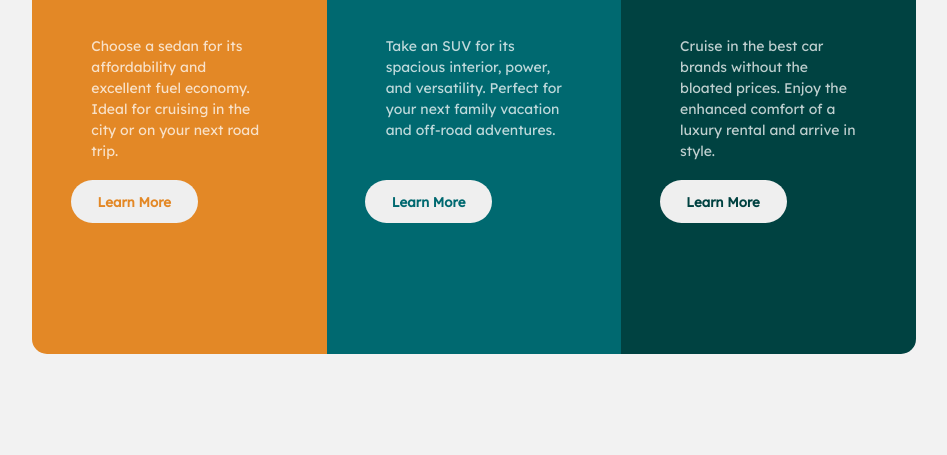
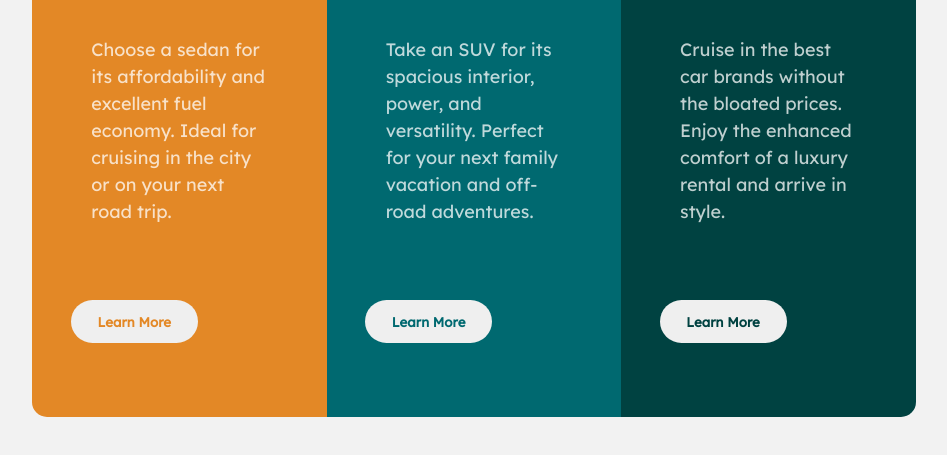
Before and after one commit to Roxi96/3-column-card-, a plain HTML site: page index.html in a window 1280 px wide. Shown: the part 297-752 px from the top of the page, without its empty margins (166-1113 px from the left). Drawn offline with Linux system fonts and the light colour scheme.

```diff
--- a/style.css
+++ b/style.css
@@ -42,7 +42,7 @@ body {
     /* margin-right: 25%; */
     margin-left: 3%;
     position: fixed;
-    bottom: 35%;
+    bottom: 20%;
 
 
 
@@ -88,7 +88,7 @@ p {
     /* width: 60%; */
     margin: 13% 20% 0 20%;
     /* text-align: center; */
-    font-size: 14px;
+    font-size: 18px;
     line-height: 1.5;
 }
 
```
